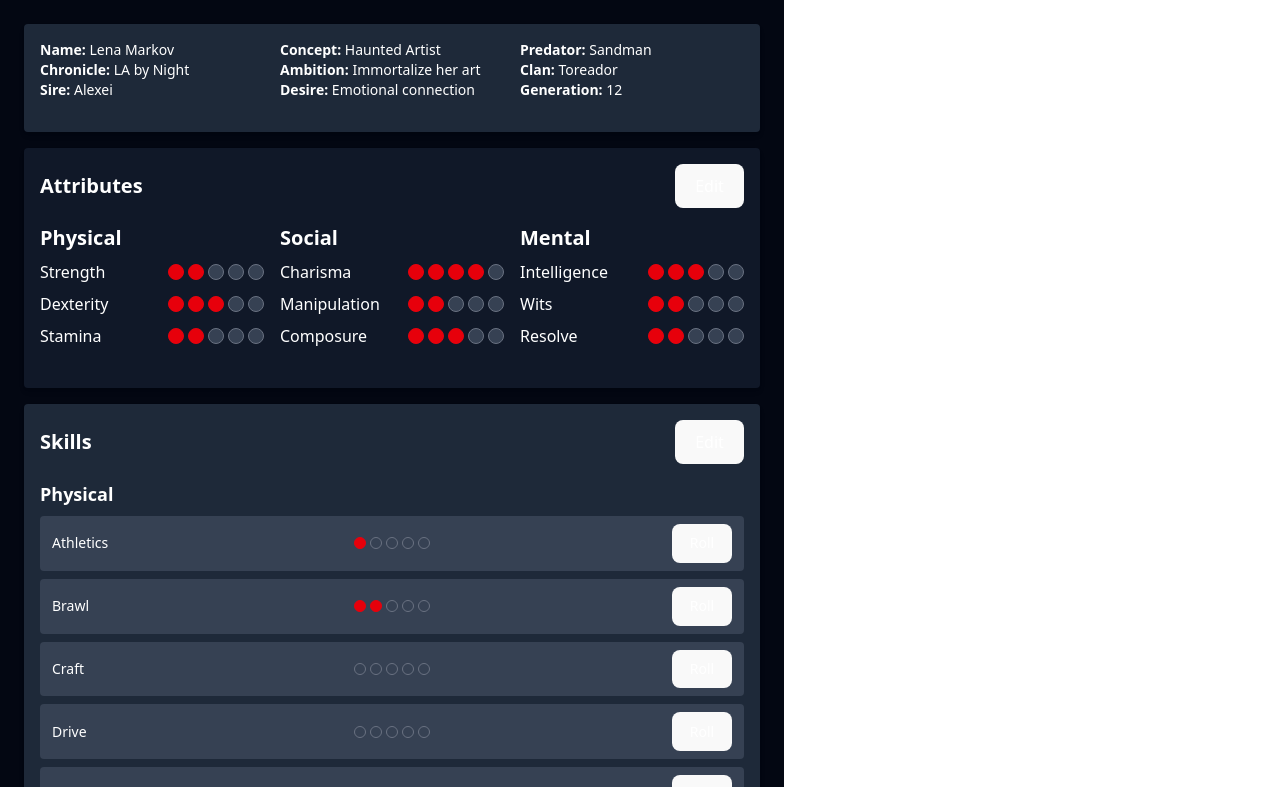
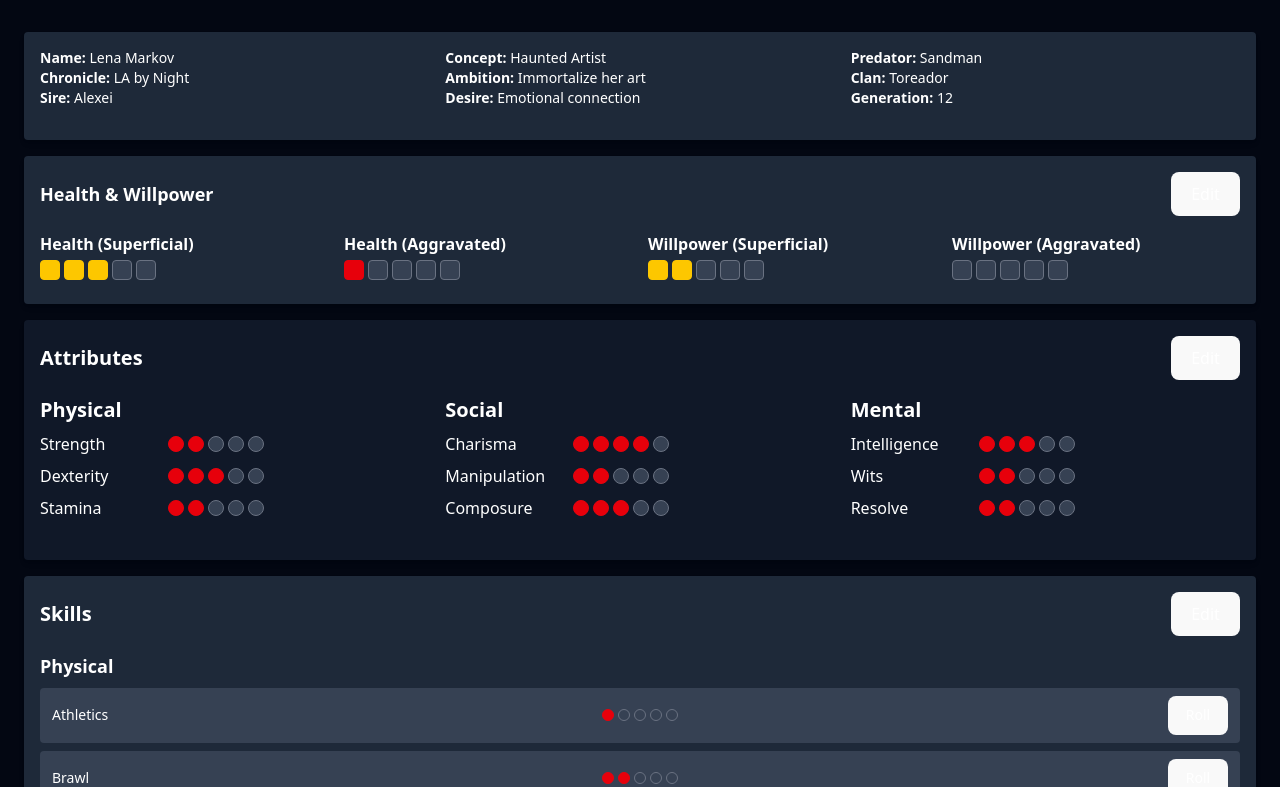
Before and after one commit to ocansino/VTMSim, a React (Vite) app: page / in a window 1280 px wide. Shown: the top 787 px of the page. Built offline with nearby package versions, Linux system fonts and the light colour scheme.

Commit message:
added health/willpower, fixed dot bugs

```diff
--- a/src/App.jsx
+++ b/src/App.jsx
@@ -2,6 +2,7 @@
 import CharacterInfo from './components/CharacterInfo';
 import AttributesGrid from './components/AttributesGrid';
 import SkillsTable from './components/SkillsTable';
+import HealthTracker from './components/HealthTracker';
 
 function App() {
   const [skills, setSkills] = useState({
@@ -19,8 +20,14 @@
     mental: { intelligence: 3, wits: 2, resolve: 2 },
   });
 
+  const maxHealth = attributes.physical.stamina + 3;
+  const maxWillpower = attributes.social.composure + attributes.mental.resolve;
+
+
   return (
-    <div className="min-h-screen bg-gray-950 p-6">
+    <div className="min-h-screen w-screen bg-gray-950 px-6 py-8">
+      <div className="flex flex-col lg:flex-row gap-6 w-full">
+        <div className="flex-1 w-full">
           <CharacterInfo
             name="Lena Markov"
             concept="Haunted Artist"
@@ -32,7 +39,21 @@
             desire="Emotional connection"
             generation={12}
           />
-      <AttributesGrid attributes={attributes} onAttributesChange={setAttributes}/>
+
+
+          <HealthTracker
+            maxHealth={maxHealth}
+            maxWillpower={maxWillpower}
+
+          />
+
+        </div>
+      </div>
+
+      <AttributesGrid
+        attributes={attributes}
+        onAttributesChange={setAttributes}
+      />
       <SkillsTable
         skills={skills}
         attributes={attributes}
--- a/src/components/AttributesGrid.jsx
+++ b/src/components/AttributesGrid.jsx
@@ -36,11 +36,11 @@
 
   const handleDotClick = (category, attr, value) => {
     setLocalAttributes((prev) => ({
-      ...prev,
-      [category]: {
-        ...prev[category],
-        [attr]: value,
-      },
+    ...prev,
+    [category]: {
+      ...prev[category],
+      [attr]: value === prev[category][attr] ? value - 1 : value,
+    },
     }));
   };
 
--- /dev/null
+++ b/src/components/HealthTracker.jsx
@@ -0,0 +1,125 @@
+// src/components/HealthTracker.jsx
+import React, { useState } from 'react';
+
+const HealthRow = ({ label, boxes, value, onBoxClick, editMode, type }) => {
+  return (
+    <div className="mb-2">
+      <p className="font-semibold mb-1">{label}</p>
+      <div className="flex flex-wrap space-x-1">
+        {Array.from({ length: boxes }).map((_, index) => {
+          const filled = index < value;
+          const isAgg = type === 'aggravated';
+          const fillColor = filled
+            ? isAgg
+              ? 'bg-red-600 border-red-600'
+              : 'bg-yellow-400 border-yellow-400'
+            : 'bg-gray-700 border-gray-500';
+
+          return (
+            <div
+              key={index}
+              onClick={() => editMode && onBoxClick(index)}
+              className={`w-5 h-5 rounded border cursor-pointer ${fillColor} ${
+                editMode ? 'hover:ring ring-opacity-50' : ''
+              }`}
+            />
+          );
+        })}
+      </div>
+    </div>
+  );
+};
+
+const HealthTracker = ({ maxHealth = 10, maxWillpower = 10 }) => {
+  const [editMode, setEditMode] = useState(false);
+
+  const [health, setHealth] = useState({
+    superficial: 3,
+    aggravated: 1,
+  });
+
+  const [willpower, setWillpower] = useState({
+    superficial: 2,
+    aggravated: 0,
+  });
+
+  const toggleEdit = () => {
+    setEditMode(!editMode);
+  };
+
+  const handleHealthClick = (type, index) => {
+    setHealth((prev) => {
+      const newVal = index + 1 === prev[type] ? index : index + 1;
+      return { ...prev, [type]: newVal };
+    });
+  };
+
+  const handleWillpowerClick = (type, index) => {
+    setWillpower((prev) => {
+      const newVal = index + 1 === prev[type] ? index : index + 1;
+      return { ...prev, [type]: newVal };
+    });
+  };
+
+  return (
+    <div className="bg-gray-800 text-white p-4 rounded shadow-md w-full h-fit">
+    <div className="flex justify-between items-center mb-4">
+      <h2 className="text-lg font-semibold">Health & Willpower</h2>
+      <button
+        onClick={toggleEdit}
+        className={`${
+          editMode ? 'bg-green-600' : 'bg-yellow-600'
+        } px-2 py-1 rounded text-sm`}
+      >
+        {editMode ? 'Save' : 'Edit'}
+      </button>
+    </div>
+
+    <div className="grid grid-cols-1 sm:grid-cols-2 lg:grid-cols-4 gap-4">
+      <HealthRow
+        label="Health (Superficial)"
+        type="superficial"
+        boxes={maxHealth}
+        value={health.superficial}
+        editMode={editMode}
+        onBoxClick={(index) =>
+            setHealth((prev) => ({ ...prev, superficial: index + 1 === prev.superficial ? index : index + 1,}))
+        }
+      />
+      <HealthRow
+        label="Health (Aggravated)"
+        type="aggravated"
+        boxes={maxHealth}
+        value={health.aggravated}
+        editMode={editMode}
+        onBoxClick={(index) =>
+            setHealth((prev) => ({ ...prev, aggravated: index + 1 === prev.aggravated ? index : index + 1, }))
+        }
+      />
+      <HealthRow
+        label="Willpower (Superficial)"
+        type="superficial"
+        boxes={maxWillpower}
+        value={willpower.superficial}
+        editMode={editMode}
+        onBoxClick={(index) =>
+            setWillpower((prev) => ({ ...prev, superficial: index + 1 === prev.superficial ? index : index + 1, }))
+        }
+
+      />
+      <HealthRow
+        label="Willpower (Aggravated)"
+        type="aggravated"
+        boxes={maxWillpower}
+        value={willpower.aggravated}
+        editMode={editMode}
+        onBoxClick={(index) =>
+            setWillpower((prev) => ({ ...prev, aggravated: index + 1 === prev.aggravated ? index : index + 1,}))
+        }
+      />
+    </div>
+  </div>
+ );
+};
+
+export default HealthTracker;
--- a/src/components/SkillsTable.jsx
+++ b/src/components/SkillsTable.jsx
@@ -25,9 +25,9 @@
 
   const handleDotClick = (skillName, value) => {
     if (!editMode) return;
-    setLocalSkills((prev) => ({
-      ...prev,
-      [skillName]: value,
+        setLocalSkills((prev) => ({
+        ...prev,
+        [skillName]: value === prev[skillName] ? value - 1 : value,
     }));
   };
 
--- a/src/index.css
+++ b/src/index.css
@@ -13,6 +13,12 @@
   text-rendering: optimizeLegibility;
   -webkit-font-smoothing: antialiased;
   -moz-osx-font-smoothing: grayscale;
+}
+
+html, body, #root {
+  margin: 0;
+  padding: 0;
+  overflow-x: hidden;
 }
 
 a {
```
Lines whose indentation alone changed are shown as unchanged.
